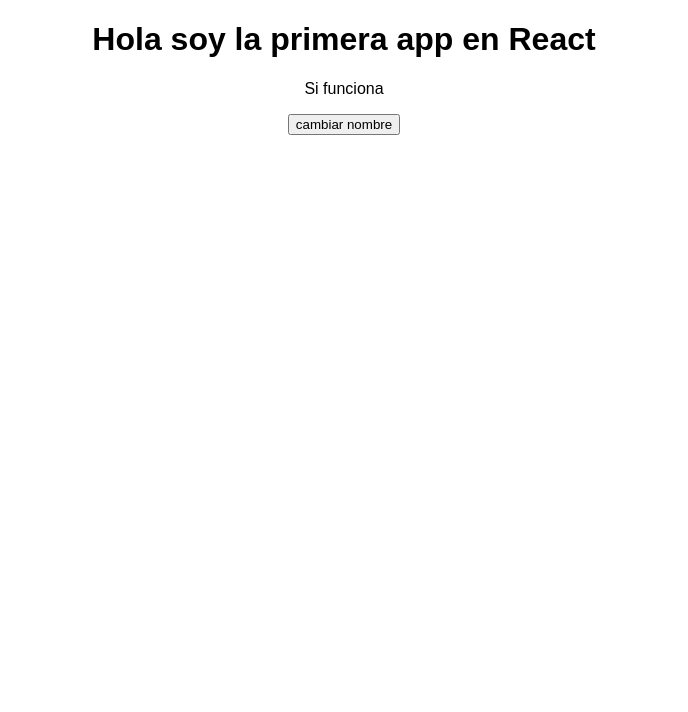
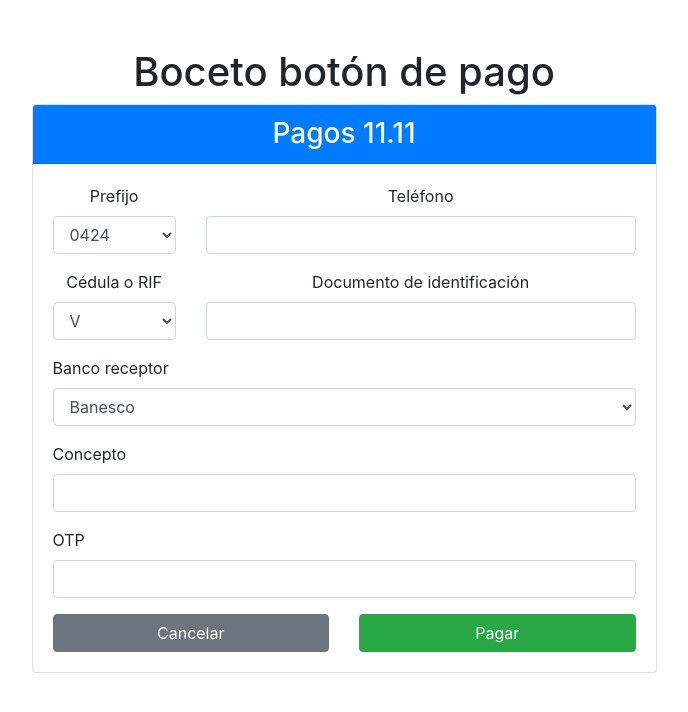
Before and after one commit to MoisesCava/react-guide, a React (Create React App) app: page / in a window 1280 px wide. Shown: the top 712 px of the page, without its empty margins (296-984 px from the left). Built offline with nearby package versions, Linux system fonts and the light colour scheme.

Commit message:
Boceto botón de pago

```diff
--- a/package.json
+++ b/package.json
@@ -3,6 +3,9 @@
   "version": "0.1.0",
   "private": true,
   "dependencies": {
+    "bootstrap": "^4.5.3",
+    "jquery": "^3.5.1",
+    "popper.js": "^1.16.1",
     "react": "^17.0.1",
     "react-dom": "^17.0.1",
     "react-scripts": "1.1.5"
--- a/src/App.js
+++ b/src/App.js
@@ -2,7 +2,7 @@ import React, { useState } from 'react';
 import './App.css';
 
 import Person from './Person/Person'
-
+import PaymentButton from './PaymentButton/PaymentButton'
 
 
 const app = props => {
@@ -89,10 +89,7 @@ const app = props => {
 
   return (
     <div className="App">
-      <h1>Hola soy la primera app en React</h1>
-      <p>Si funciona</p>
-      <button onClick={togglePersonHandler}>cambiar nombre</button>
-      {persons}
+      <PaymentButton/>
     </div>
   );
 }
--- /dev/null
+++ b/src/PaymentButton/PaymentButton.js
@@ -0,0 +1,96 @@
+import React from 'react'
+
+import './PaymentButton.css'
+
+const paymentButton = () => {
+    return (
+        <div className="PaymentButton py-5">
+            <div className="row">
+                <div className="col-md-12">
+                    <h1> Boceto botón de pago</h1>
+                    <div className="row">
+                        <div id="formcard" className="col-md-6 mx-auto">
+                            <div className="card">
+                                <div className="card-header text-white bg-primary">
+                                    <h3 className="mb-0">Pagos 11.11</h3>
+                                </div>
+                                <div className="card-body">
+                                    <form className="form" autoComplete="on" id="paymentform">
+                                        <div className="form-group">
+                                            <div className="row form-group">
+                                                <div className="col-sm-3 ">
+                                                    <label> Prefijo </label>
+                                                    <select className="form-control" id="prefijo">
+                                                        <option> 0424 </option>
+                                                        <option> 0416 </option>
+                                                        <option> 0412 </option>
+                                                    </select>
+                                                </div>
+                                                <div className="col">
+                                                    <label> Teléfono </label>
+                                                    <input type="text" id="telefono" className="form-control" required />
+                                                    <div className="invalid-feedback"> Este campo es requerido </div>
+                                                </div>
+                                            </div>
+                                            <div className="row form-group">
+                                                <div className="col-sm-3">
+                                                    <label> Cédula o RIF </label>
+                                                    <select className="form-control" id="id_tipo">
+                                                        <option> V </option>
+                                                        <option> E </option>
+                                                        <option> RIF </option>
+                                                    </select>
+                                                </div>
+                                                <div className="col">
+                                                    <label> Documento de identificación </label>
+                                                    <input type="text" id="identificacion" className="form-control" required />
+                                                    <div className="invalid-feedback"> Este campo es requerido </div>
+                                                </div>
+                                            </div>
+                                            <div className="row form-group text-left">
+                                                <div className="col">
+                                                    <label> Banco receptor </label>
+                                                    <select className="form-control" id="banco">
+                                                        <option> Banesco </option>
+                                                        <option> Mercantil </option>
+                                                        <option> Provincial </option>
+                                                        <option> Banco de Venezuela </option>
+                                                    </select>
+                                                </div>
+                                            </div>
+                                            <div className="row form-group text-left">
+                                                <div className="col">
+                                                    <label> Concepto </label>
+                                                    <input type="text" className="form-control" required />
+                                                    <div className="invalid-feedback"> Este campo es requerido </div>
+                                                </div>
+                                            </div>
+                                            <div className="row form-group text-left">
+                                                <div className="col">
+                                                    <label> OTP </label>
+                                                    <input type="password" className="form-control" required />
+                                                    <div className="invalid-feedback"> Este campo es requerido </div>
+                                                </div>
+                                            </div>
+                                        </div>
+                                        <div className="row">
+                                            <div className="col">
+                                                <button type="button" className="btn btn-secondary btn-block"> Cancelar </button>
+
+                                            </div>
+                                            <div className="col">
+                                                <button type="button" className="btn btn-success btn-block"> Pagar </button>
+                                            </div>
+                                        </div>
+                                    </form>
+                                </div>
+                            </div>
+                        </div>
+                    </div>
+                </div>
+            </div>
+        </div>
+    );
+}
+
+export default paymentButton;
--- a/src/index.js
+++ b/src/index.js
@@ -3,6 +3,10 @@ import ReactDOM from 'react-dom';
 import './index.css';
 import App from './App';
 import registerServiceWorker from './registerServiceWorker';
+import 'bootstrap/dist/css/bootstrap.min.css';
+import $ from 'jquery';
+import Popper from 'popper.js';
+import 'bootstrap/dist/js/bootstrap.bundle.min';
 
 ReactDOM.render(<App />, document.getElementById('root'));
 registerServiceWorker();
```
Also changed, not shown: src/PaymentButton/PaymentButton.css (added), 1 other file (tests, documents, lock files or other folders).
